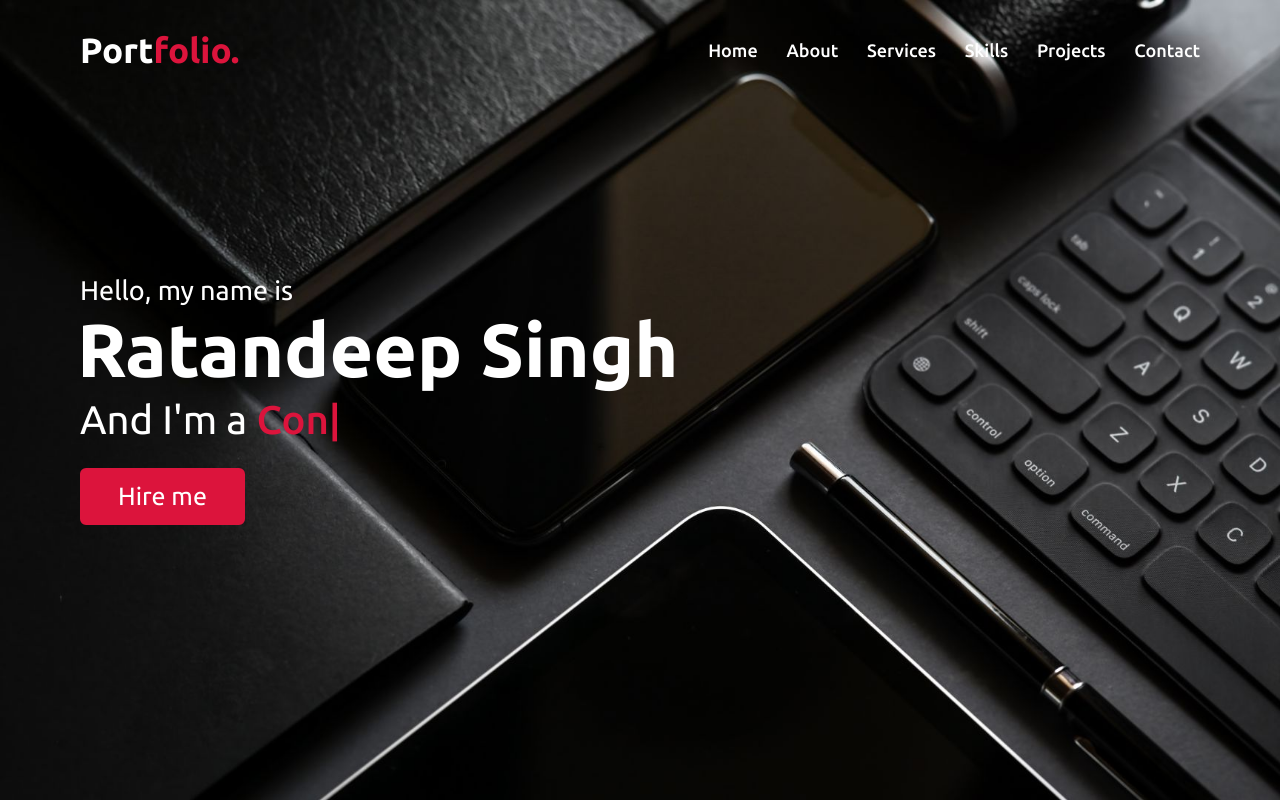
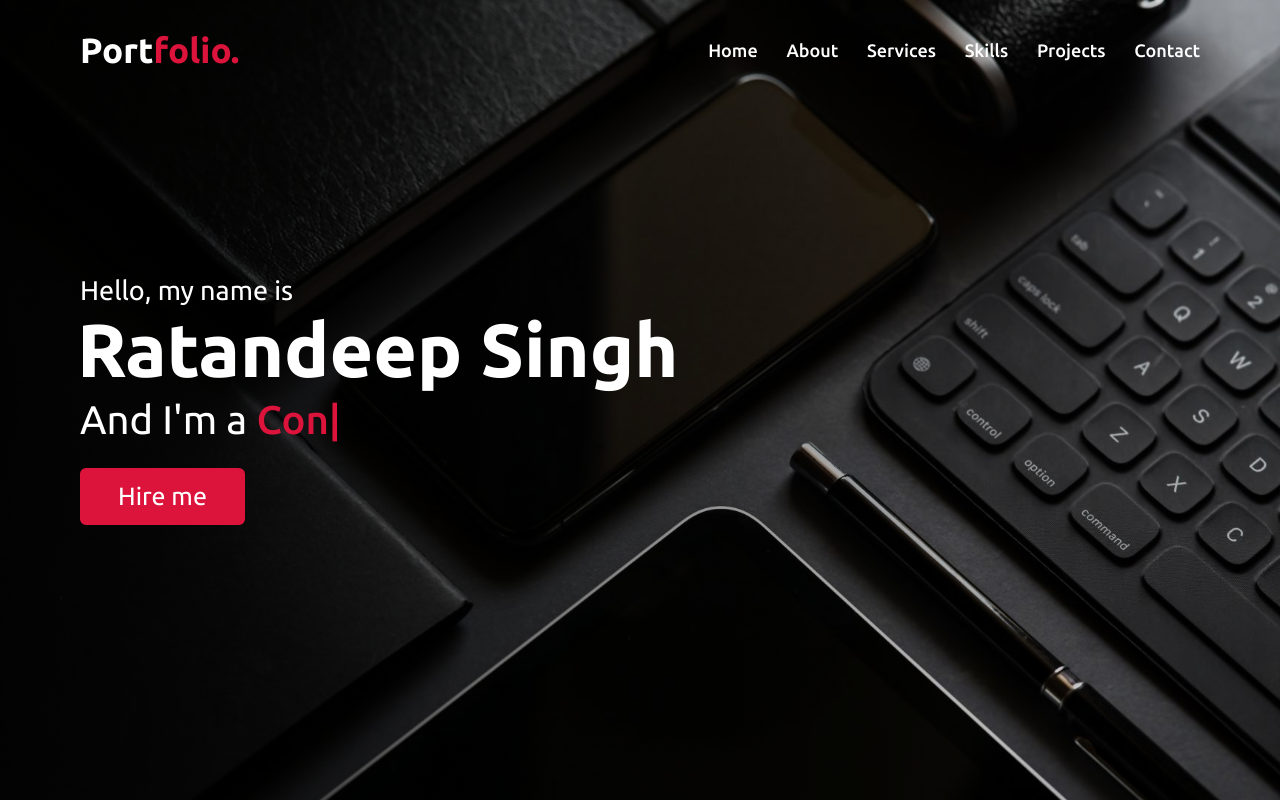
Before and after one commit to ratandeep1017/My-Portfolio, a plain HTML site: page index.html in a window 1280 px wide. Shown: the top 802 px of the page. Drawn offline with nearby package versions, Linux system fonts and the light colour scheme.

Commit message:
edit image

```diff
--- a/style.css
+++ b/style.css
@@ -190,7 +190,7 @@ section .title::after {
 
 .home {
     display: flex;
-    background: url("images/4.jpg") no-repeat center;
+    background-image: linear-gradient(to right, rgba(0, 0, 0, 0.8), rgba(0, 0, 0, 0.1)), url("images/4.jpg");
     height: 100vh;
     color: #fff;
     min-height: 500px;
```
